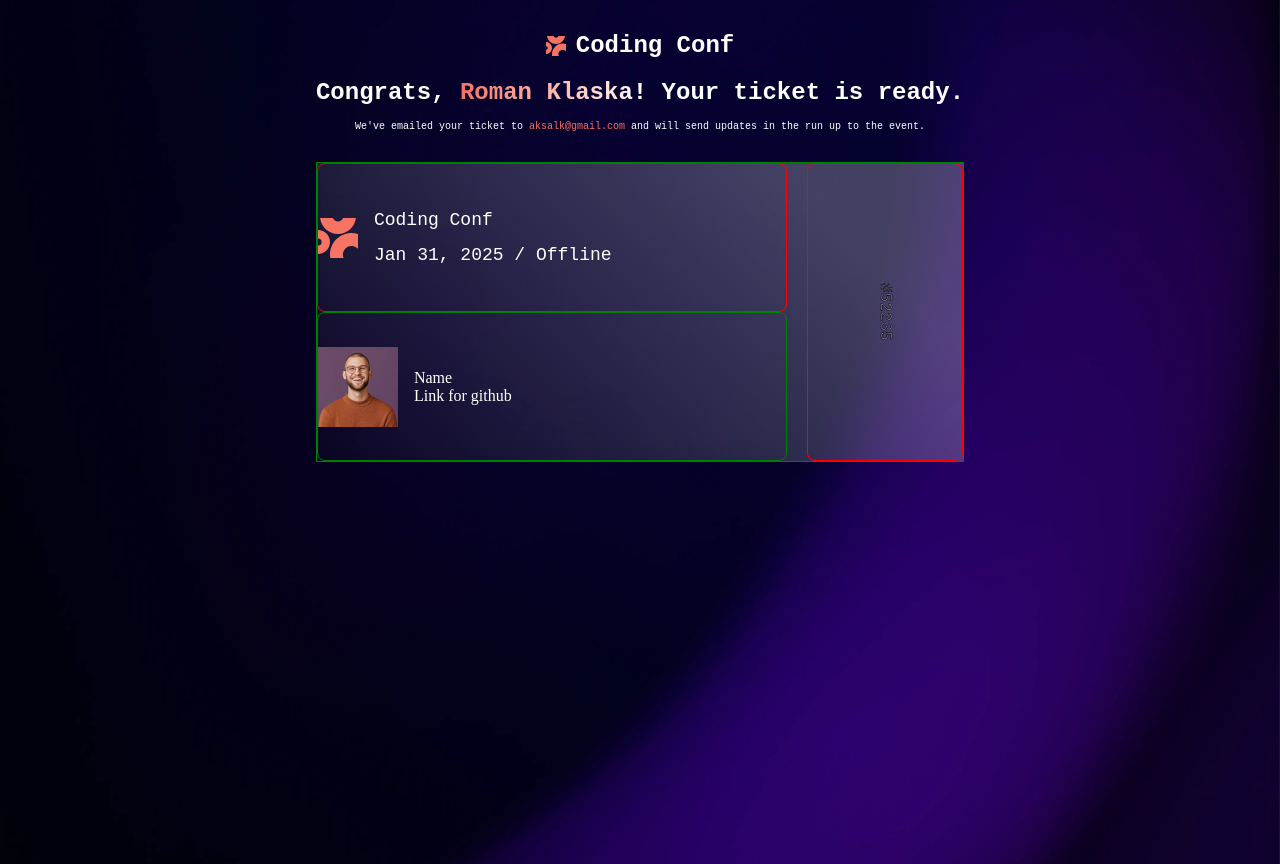
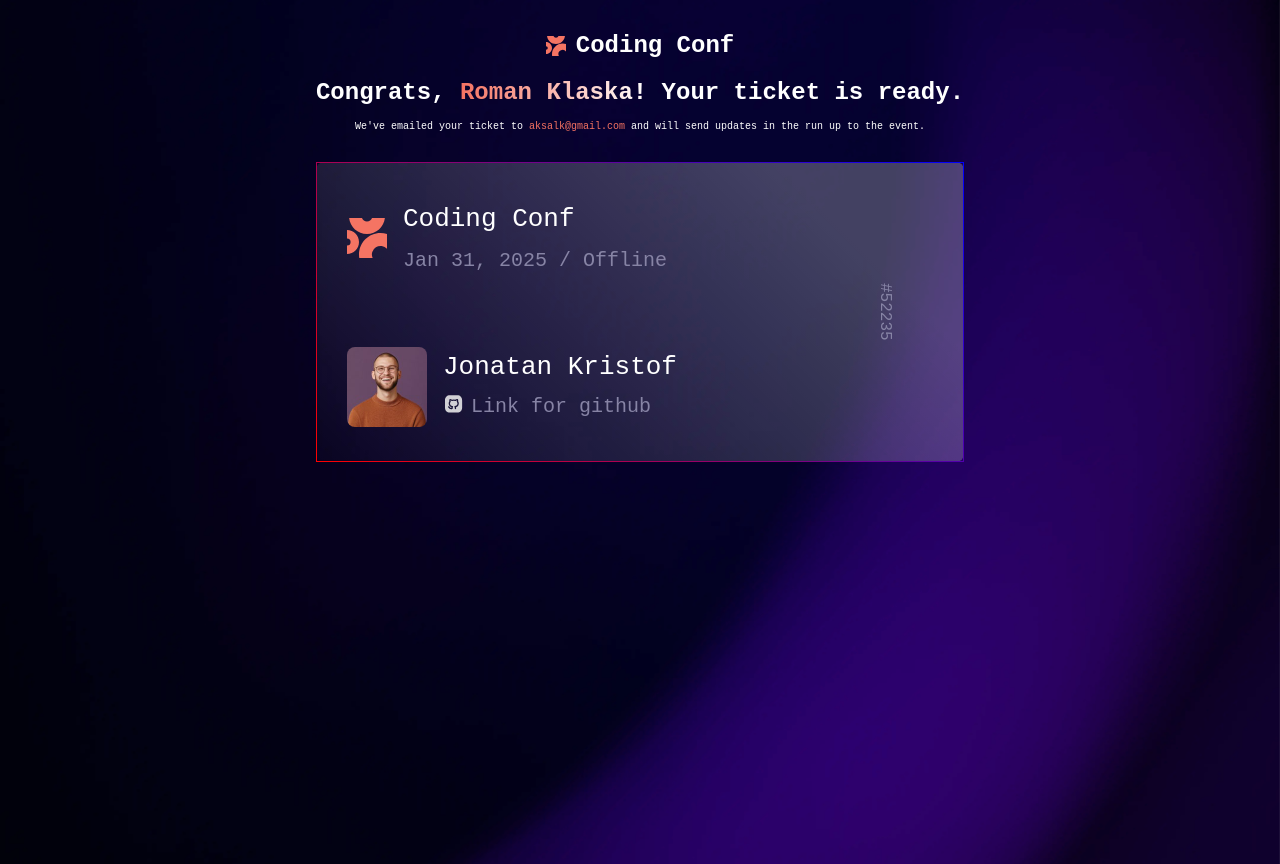
Before and after one commit to imrisko222/conference-ticket-generator, a React (Vite) app: page / in a window 1280 px wide. Built offline with nearby package versions, Linux system fonts and the light colour scheme.

Commit message:
niektore graficke upravy na tickete

```diff
--- a/src/components/Ticket/GeneratedTicket/GeneratedTicket.jsx
+++ b/src/components/Ticket/GeneratedTicket/GeneratedTicket.jsx
@@ -25,8 +25,8 @@ const GeneratedTicket = () => {
       <div className={`${style.box} ${style.itemTwo}`}>
         <img src={Avatar} alt="Conference attendees photo" />
          <div className={style.userInfo}>
-          <p>Name</p>
-          <p>Link for github</p>
+          <p>Jonatan Kristof</p>
+          <p className={style.githubNick}>Link for github</p>
          </div>
       </div>
       <div className={`${style.box} ${style.itemThree}`}>
--- a/src/components/Ticket/GeneratedTicket/GeneratedTicket.module.css
+++ b/src/components/Ticket/GeneratedTicket/GeneratedTicket.module.css
@@ -1,7 +1,9 @@
 .ticketContainer {
   width: 100%;
   height: 300px;
-border: 1px green solid;
+border: 1px solid;
+border-image: linear-gradient(45deg, red, blue) 1;
+border-radius: 8px;
 display: grid;
 grid-template-columns: 3fr 1fr; /* Prvý stĺpec 3fr, druhý 1fr */
     grid-template-rows: 1fr 1fr; /* Dva riadky */
@@ -17,7 +19,7 @@ grid-template-columns: 3fr 1fr; /* Prvý stĺpec 3fr, druhý 1fr */
     display: flex;
     align-items: center;
     justify-content: center;
-    border: 1px solid darkblue;
+    /* border: 1px solid darkblue; */
 }
 
 .itemOne {
@@ -26,8 +28,10 @@ grid-template-columns: 3fr 1fr; /* Prvý stĺpec 3fr, druhý 1fr */
     gap: 16px;
 display: flex;
 justify-content: flex-start;
-  border: red 1px solid;
+  /* border: red 1px solid; */
   border-radius: 8px;
+  padding-left: 30px;
+
 }
 
 .conferenceDetails {
@@ -36,11 +40,17 @@ justify-content: flex-start;
   justify-content: flex-start;
   flex-direction: column;
   gap: 15px;
-  /* padding-left: 25px;
-  padding-top: 35px; */
+  font-family: "Inconsolata", monospace;
+}
+
+.conferenceDetails p:nth-child(1) {
+  font-size: 26px;
   color: white;
-  font-size: 18px;
-  font-family: "Inconsolata", monospace;
+}
+
+.conferenceDetails p:nth-child(2) {
+  font-size: 20px;
+  color: #8784a5;
 }
 
 .conferenceDetails > img {
@@ -51,19 +61,20 @@ justify-content: flex-start;
 .itemTwo {
     grid-column: 1 / 2; /* Prvý column */
     grid-row: 2 / 3; /* Druhý row */
-  border: green 1px solid;
+  /* border: green 1px solid; */
   border-radius: 8px;
 color: white;
   display: flex;
-  /* align-items: flex-start; */
   justify-content: flex-start;
   gap: 16px;
-
+padding-left: 30px;
+font-family: 'Inconsolata', monospace;
 }
 
 .itemTwo > img {
   height: auto;
   max-height: 80px;
+  border-radius: 8px;
 }
 
 .userInfo {
@@ -71,23 +82,40 @@ color: white;
   flex-direction: column;
   /* justify-content: flex-start; */
   align-items: flex-start;
-
+  gap: 10px;
 }
 
+.userInfo p:nth-child(1) {
+  color: #fff;
+  font-size: 26px;
+}
+
+.githubNick {
+color: #8784a5;
+font-size: 20px;
+}
+
+.githubNick::before {
+  content: url(../../../assets/images/icon-github.svg);
+  display: inline-block;
+  vertical-align: middle;
+margin-right: 6px;
+}
 .itemThree {
     grid-column: 2 / 3; /* Druhý column */
     grid-row: 1 / 3; /* Rozprestrie sa cez oba rows */
+  height: 100%;
+  /* border: red 1px solid; */
+  border-radius: 8px;
+  display: flex;
+  align-items: center ;
+  justify-content: center ;
+}
 
-  height: 100%;
-
-  border: red 1px solid;
-  border-radius: 8px;
-}
 
 .generatedNumber {
   font-family: "Inconsolata", monospace;
   color: #8784a5;
-  -webkit-text-stroke: 0.5px black;
   writing-mode: vertical-lr;
 
 }
```
